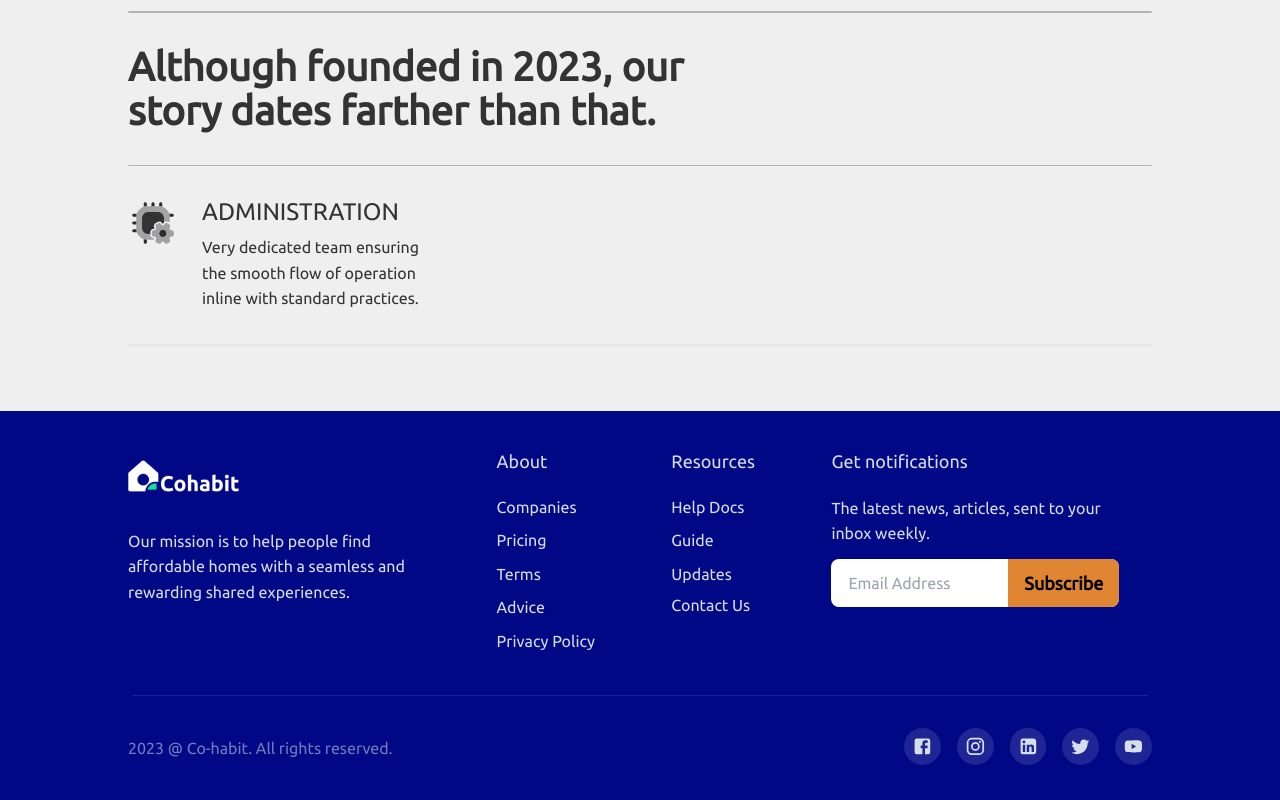
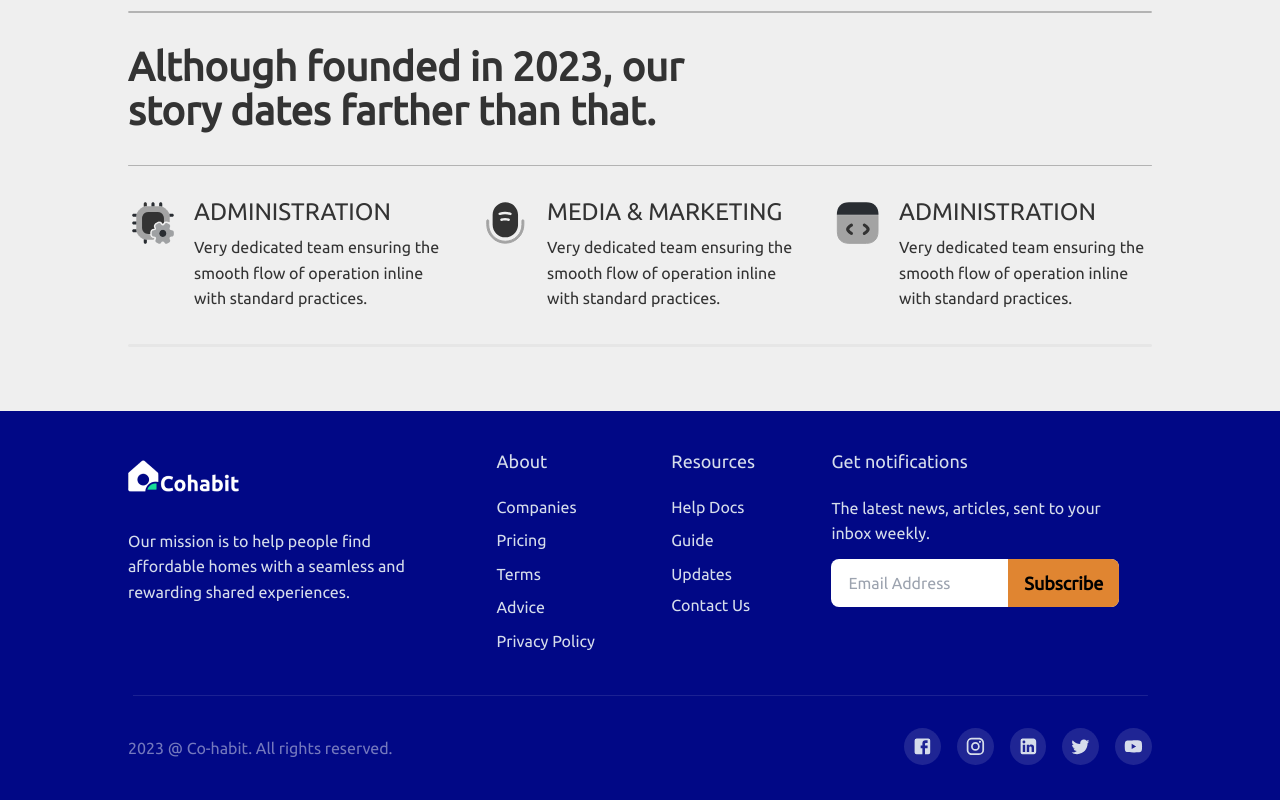
Before and after one commit to lazynerd-studios/Co-Habit-Landing, a React (Vite) app: page /about-us in a window 1280 px wide. Shown: the part 1564-2364 px from the top of the page. Built offline with nearby package versions, Linux system fonts and the light colour scheme.

Commit message:
Update AboutUs.jsx

```diff
--- a/src/Components/About Us/AboutUs.jsx
+++ b/src/Components/About Us/AboutUs.jsx
@@ -222,9 +222,10 @@ const AboutUs = () => (
 
           <img src={ThinnerSeparatingLine} className='py-8' alt='thinner-separating-line' />
 
-          <div className="grid grid-cols-1 gap-4 tablet:gap-8 laptop:grid-cols-3 tablet:grid-cols-2 laptop:gap-[4rem] laptop:-ml-">
+          <div className="grid grid-cols-1 gap-4 tablet:gap-8 laptop:grid-cols-3 tablet:grid-cols-2 laptop:gap-8 laptop:-ml-">
 
-            <div className='flex gap-6'>
+            {/* 01 */}
+            <div className='flex gap-4'>
               <span className=''>
                 <svg width="50" height="50" viewBox="0 0 50 50" fill="none" xmlns="http://www.w3.org/2000/svg">
                   <g clip-path="url(#clip0_1105_15899)">
@@ -247,7 +248,64 @@ const AboutUs = () => (
                     </clipPath>
                   </defs>
                 </svg>
+              </span>
 
+              <span>
+                <h2 className='font-medium text-[1.5rem] mb-2 leading-[1.8rem]'>
+                  ADMINISTRATION
+                </h2>
+                <p className='font-normal text-[1rem] leading-[1.6rem]'>
+                  Very dedicated team ensuring the smooth flow of
+                  operation inline with standard practices.
+                </p>
+              </span>
+
+            </div>
+
+            {/* 02 */}
+            <div className='flex gap-4'>
+              <span className=''>
+                <svg width="51" height="50" viewBox="0 0 51 50" fill="none" xmlns="http://www.w3.org/2000/svg">
+                  <g clip-path="url(#clip0_1105_15904)">
+                    <path opacity="0.4" d="M43.8543 26.625L43.8543 26.627C43.8949 36.8694 35.5581 45.1875 25.3335 45.1875C15.1093 45.1875 6.771 36.8693 6.771 26.625L6.771 22.7083C6.771 22.1766 7.20915 21.75 7.72933 21.75C8.24485 21.75 8.68766 22.1928 8.68766 22.7083V26.625C8.68766 35.797 16.1407 43.25 25.3127 43.25C34.4846 43.25 41.9377 35.797 41.9377 26.625V22.7083C41.9377 22.1766 42.3758 21.75 42.896 21.75C43.4115 21.75 43.8543 22.1928 43.8543 22.7083L43.8543 26.625Z" fill="#333333" stroke="#333333" />
+                    <path d="M25.3333 4.16663C18.3333 4.16663 12.625 9.87496 12.625 16.875V26.6458C12.625 33.6458 18.3333 39.3541 25.3333 39.3541C32.3333 39.3541 38.0417 33.6458 38.0417 26.6458V16.875C38.0417 9.87496 32.3333 4.16663 25.3333 4.16663ZM29.875 22.0625C29.7292 22.625 29.2083 23 28.6458 23C28.5417 23 28.4167 22.9791 28.3125 22.9583C26.1875 22.375 23.9375 22.375 21.8125 22.9583C21.125 23.1458 20.4375 22.75 20.25 22.0625C20.0625 21.3958 20.4583 20.6875 21.1458 20.5C23.7083 19.7916 26.4167 19.7916 28.9792 20.5C29.6667 20.6875 30.0625 21.375 29.875 22.0625ZM31.6458 16.2916C31.4583 16.8125 30.9792 17.125 30.4583 17.125C30.3125 17.125 30.1667 17.1041 30.0208 17.0416C26.8333 15.875 23.3333 15.875 20.1458 17.0416C19.4792 17.2916 18.75 16.9583 18.5 16.2916C18.2708 15.6458 18.6042 14.9166 19.2708 14.6666C23.0208 13.3125 27.1458 13.3125 30.875 14.6666C31.5417 14.9166 31.875 15.6458 31.6458 16.2916Z" fill="#333333" />
+                  </g>
+                  <defs>
+                    <clipPath id="clip0_1105_15904">
+                      <rect width="50" height="50" fill="white" transform="translate(0.333496)" />
+                    </clipPath>
+                  </defs>
+                </svg>
+              </span>
+
+              <span>
+                <h2 className='font-medium text-[1.5rem] mb-2 leading-[1.8rem]'>
+                  MEDIA & MARKETING
+                </h2>
+                <p className='font-normal text-[1rem] leading-[1.6rem]'>
+                  Very dedicated team ensuring the smooth flow of
+                  operation inline with standard practices.
+                </p>
+              </span>
+
+            </div>
+
+            {/* 03 */}
+            <div className='flex gap-4'>
+              <span className=''>
+                <svg width="51" height="50" viewBox="0 0 51 50" fill="none" xmlns="http://www.w3.org/2000/svg">
+                  <g clip-path="url(#clip0_1105_15909)">
+                    <path opacity="0.4" d="M5.33301 17.1872L45.9997 17.1669V33.7291C45.9997 37.4214 44.901 40.3082 42.9378 42.2714C40.9745 44.2347 38.0877 45.3333 34.3955 45.3333H16.9372C13.2449 45.3333 10.3581 44.2347 8.39489 42.2714C6.43164 40.3082 5.33301 37.4214 5.33301 33.7291L5.33301 17.1872Z" fill="#333333" stroke="#333333" />
+                    <path d="M19.4167 36.9792C19.1875 36.9792 18.9375 36.9167 18.7292 36.8125C17.125 36 15.75 34.7917 14.75 33.2917C13.9167 32.0417 13.9167 30.4375 14.75 29.1875C15.75 27.6875 17.125 26.4792 18.7292 25.6875C19.5 25.2917 20.4375 25.625 20.8333 26.3959C21.2292 27.1667 20.9167 28.1042 20.125 28.5C19 29.0625 18.0417 29.9167 17.3542 30.9584C17.2292 31.1459 17.2292 31.3959 17.3542 31.6042C18.0417 32.6459 19 33.5 20.125 34.0625C20.8958 34.4584 21.2083 35.3959 20.8333 36.1667C20.5417 36.6667 19.9792 36.9792 19.4167 36.9792Z" fill="#333333" />
+                    <path d="M32.3542 36.9792C31.7709 36.9792 31.2292 36.6667 30.9584 36.125C30.5625 35.3542 30.875 34.4167 31.6667 34.0208C32.7917 33.4583 33.75 32.6042 34.4375 31.5625C34.5625 31.375 34.5625 31.125 34.4375 30.9167C33.75 29.875 32.7917 29.0208 31.6667 28.4583C30.8959 28.0625 30.5834 27.125 30.9584 26.3542C31.3542 25.5833 32.2917 25.2708 33.0625 25.6458C34.6667 26.4583 36.0417 27.6667 37.0417 29.1667C37.875 30.4167 37.875 32.0208 37.0417 33.2708C36.0417 34.7708 34.6667 35.9792 33.0625 36.7708C32.8125 36.9167 32.5834 36.9792 32.3542 36.9792Z" fill="#333333" />
+                    <path d="M46.4997 16.2708V16.6666L4.83301 16.6875V16.2708C4.83301 8.68746 9.35384 4.16663 16.9372 4.16663L34.3955 4.16663C41.9788 4.16663 46.4997 8.68746 46.4997 16.2708Z" fill="#292D32" />
+                  </g>
+                  <defs>
+                    <clipPath id="clip0_1105_15909">
+                      <rect width="50" height="50" fill="white" transform="translate(0.666504)" />
+                    </clipPath>
+                  </defs>
+                </svg>
               </span>
 
               <span>
```
